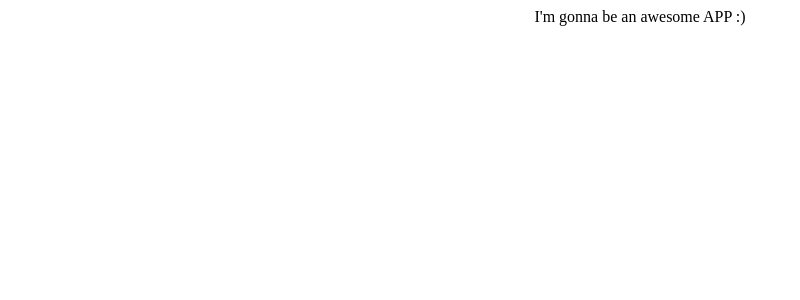
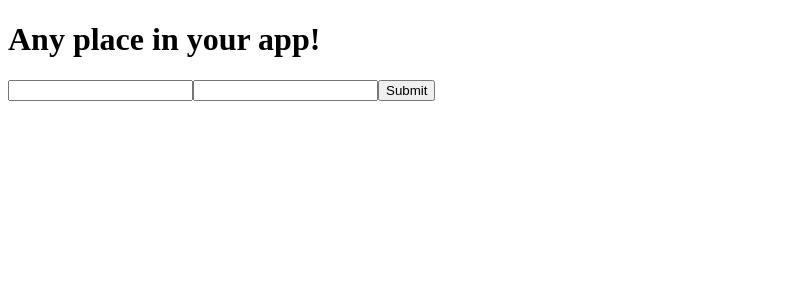
Before and after one commit to ing-arriola/pop_rdj_js, a React (Create React App) app: page / in a window 1280 px wide. Shown: the top 300 px of the page, without its empty margins (0-800 px from the left). Built offline with nearby package versions, Linux system fonts and the light colour scheme.

Commit message:
Added a test form, it still need more work and styles

```diff
--- /dev/null
+++ b/src/Container/FormContainer.js
@@ -0,0 +1,18 @@
+import React from "react";
+import { Form, Field, ErrorMessage } from "formik";
+
+const FormContainer = ({ isSubmitting }) => {
+  return (
+    <Form>
+      <Field type="email" name="email" />
+      <ErrorMessage name="email" component="div" />
+      <Field type="password" name="password" />
+      <ErrorMessage name="password" component="div" />
+      <button type="submit" disabled={isSubmitting}>
+        Submit
+      </button>
+    </Form>
+  );
+};
+
+export default FormContainer;
--- /dev/null
+++ b/src/Pages/Register.js
@@ -0,0 +1,32 @@
+import React from "react";
+import { Formik } from "formik";
+import FormContainer from "../Container/FormContainer";
+const Register = () => (
+  <div>
+    <h1>Any place in your app!</h1>
+    <Formik
+      initialValues={{ email: "", password: "" }}
+      validate={(values) => {
+        const errors = {};
+        if (!values.email) {
+          errors.email = "Required";
+        } else if (
+          !/^[A-Z0-9._%+-]+@[A-Z0-9.-]+\.[A-Z]{2,}$/i.test(values.email)
+        ) {
+          errors.email = "Invalid email address";
+        }
+        return errors;
+      }}
+      onSubmit={(values, { setSubmitting }) => {
+        setTimeout(() => {
+          alert(JSON.stringify(values, null, 2));
+          setSubmitting(false);
+        }, 400);
+      }}
+    >
+      {({ isSubmitting }) => <FormContainer isSubmitting={isSubmitting} />}
+    </Formik>
+  </div>
+);
+
+export default Register;
--- a/src/index.js
+++ b/src/index.js
@@ -2,10 +2,11 @@ import React from "react";
 import ReactDOM from "react-dom";
 
 import App from "./App";
+import Register from "./Pages/Register";
 
 ReactDOM.render(
   <React.StrictMode>
-    <App />
+    <Register />
   </React.StrictMode>,
   document.getElementById("root")
 );
```
Also changed, not shown: src/Pages/HomePage.js (added, +7 -0 lines), 1 other file (tests, documents, lock files or other folders).
